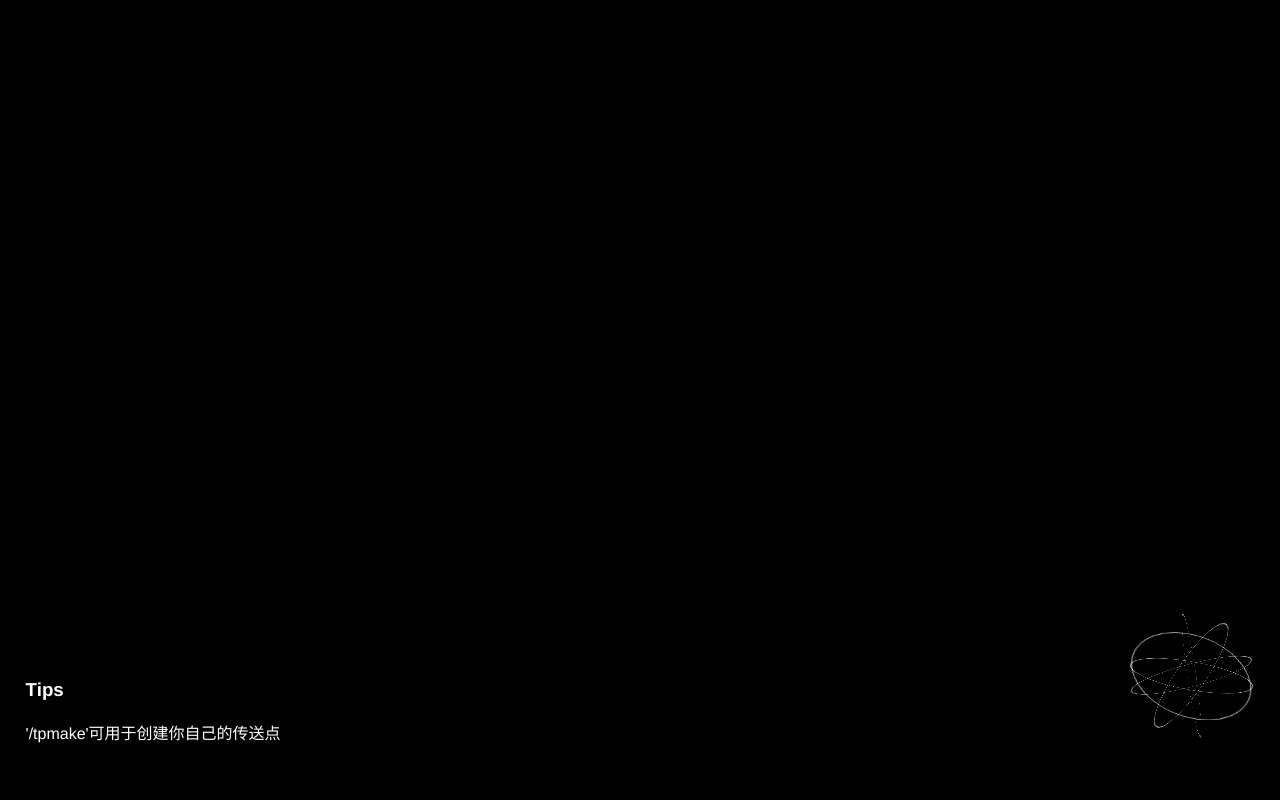
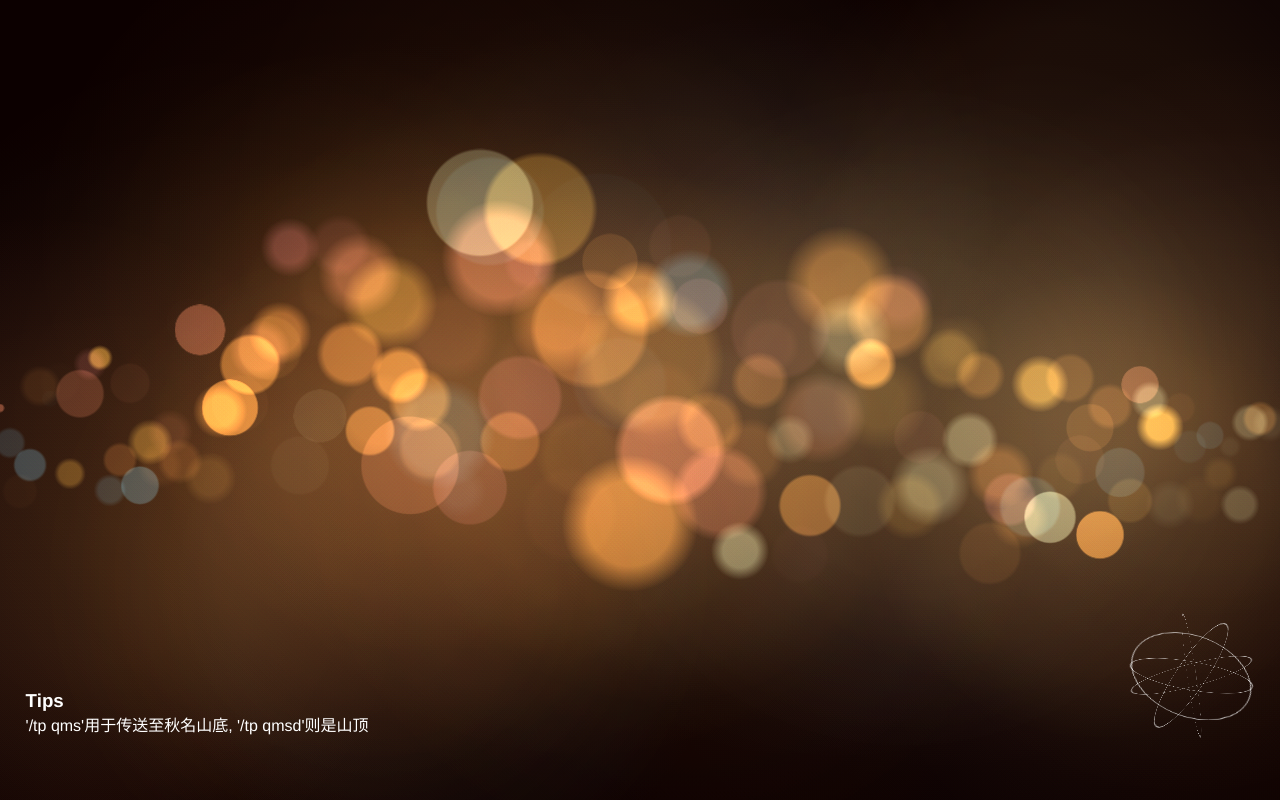
Before and after one commit to fivem-wl/wl-loading, a plain HTML site: page resources/index.html in a window 1280 px wide. Drawn offline with Linux system fonts and the light colour scheme.

Commit message:
[update] added dynamic canvas

```diff
--- a/resources/css/index.css
+++ b/resources/css/index.css
@@ -1,7 +1,22 @@
-body {
-    background: #000;
+*, *:after, *:before {
+    box-sizing: border-box;
+    margin: 0;
+    padding: 0;
+}
+html, body {
+    margin: 0;
+    padding: 0;
+    width: 100%;
+    height: 100%;
+    overflow: hidden;
+    background-color: #000000;
     font-family: '华文细黑', 'STXihei', 'PingFang TC', '微软雅黑体', 'Microsoft YaHei New', '微软雅黑', 'Microsoft Yahei', '宋体', 'SimSun', 'Helvetica Neue', 'Helvetica', Arial, sans-serif;
     font-weight: 100;
+}
+canvas {
+    width: 100%;
+    height: 100%;
+    object-fit: cover;
 }
 
 #loading-icon {
@@ -9,7 +24,7 @@ body {
     bottom: 0;
     right: 2%;
     opacity: 1;
-    transition: all 0.5s;
+    transition: all 1s;
 }
 
 #loading-icon.hide {
@@ -20,13 +35,13 @@ body {
     width: 50%;
     color: #FFFFFF;
     position: fixed;
-    bottom: 7%;
+    bottom: 8%;
     left: 2%;
 }
 
 #tips-legend, #tips-content{
     opacity: 1;
-    transition: all 0.5s;
+    transition: all 1s;
 }
 
 #tips-legend.hide, #tips-content.hide {
--- a/resources/index.html
+++ b/resources/index.html
@@ -6,6 +6,8 @@
     <link rel="stylesheet" type="text/css" href="css/index.css">
     <link rel="stylesheet" type="text/css" href="css/loading-icon.css">
     <script type = "text/javascript" src = "js/wl-loading.js"></script>
+    <script type = "text/javascript" src = "js/brokeh.js"></script>
+
 </head>
 <body>
 <div id="loading-icon" class="cssload-wrap">
--- /dev/null
+++ b/resources/js/brokeh.js
@@ -0,0 +1,265 @@
+// Vanilla JS dom ready
+function ready(fn) {
+    if (document.readyState === "complete"  || document.readyState !== "loading"){
+        fn();
+    } else {
+        document.addEventListener("DOMContentLoaded", fn);
+    }
+}
+
+ready(function(){
+
+    const colors = [
+        '#2B5F75','#64363C','#F9BF45','#985F2A','#E2943B','#A35E47','#B5CAA0'
+    ];
+
+
+    // const colors = [
+    //     '#4a0206','#710006','#bb0d1a','#fa6632','#cf0638','#ef3e4d','#fdbbc1'
+    // ];
+
+    const TWO_PI = Math.PI * 2;
+
+    function lerp(value, min, max) {
+        return min + value * (max - min);
+    }
+
+    function map(value, inMin, inMax, outMin, outMax) {
+        return lerp(normalize(value, inMin, inMax), outMin, outMax);
+    }
+
+    function normalize(value, min, max) {
+        return (value - min) / (max - min);
+    }
+
+    function fill(size, fn) {
+        return [...Array(size)].map((undef, i) => fn(i));
+    }
+
+    function random(min, max) {
+
+        if(arguments.length === 0) {
+            return Math.random();
+        }
+
+        if(Array.isArray(min)) {
+            return min[ Math.floor(Math.random() * min.length) ];
+        }
+
+        if(typeof min == 'undefined') min = 1;
+        if(typeof max == 'undefined') max = min || 1, min = 0;
+
+        return min + Math.random() * (max - min);
+    }
+
+    function toRadians(degrees) {
+        return degrees * Math.PI / 180;
+    }
+
+    function toRGB(hex) {
+        var result = /^#?([a-f\d]{2})([a-f\d]{2})([a-f\d]{2})$/i.exec(hex);
+        return result ? [
+            parseInt(result[1], 16),
+            parseInt(result[2], 16),
+            parseInt(result[3], 16)
+        ] : null;
+    }
+
+    class Light {
+
+        constructor({
+                        position = {x: 0, y: 0},
+                        radius,
+                        color = '#FFFFFF',
+                        alpha = 0.5,
+                        softness = 0.1,
+                        twinkle = false
+                    } = {}) {
+
+            this.graphics = document.createElement('canvas').getContext('2d');
+            this.position = position;
+            this.radius = radius;
+            this.color = color;
+            this.alpha = alpha;
+            this.softness = softness;
+
+            this.twinkle = random() > 0.7 ? false : {
+                phase: random(TWO_PI),
+                speed: random(0.002, 0.004)
+            };
+
+            this.render();
+        }
+
+        get canvas() {
+            return this.graphics.canvas;
+        }
+
+        render() {
+
+            const { graphics, radius, color, alpha, softness } = this;
+            const [ r, g, b ] = toRGB(color);
+            const gradient = graphics.createRadialGradient(0, 0, radius, 0, 0, 0);
+
+            gradient.addColorStop(0,        `rgba(${r},${g},${b},0)`);
+            gradient.addColorStop(softness, `rgba(${r},${g},${b},${alpha})`);
+            gradient.addColorStop(1,        `rgba(${r},${g},${b},${alpha})`);
+
+            this.canvas.width = radius * 2.1
+            this.canvas.height = radius * 2.1;
+
+            graphics.translate(radius, radius);
+            graphics.beginPath();
+            graphics.arc(0, 0, radius, 0, TWO_PI);
+            graphics.fillStyle = gradient;
+            graphics.fill();
+        }
+
+        update(time) {
+
+            if ( ! this.twinkle) return;
+
+            const { phase, speed } = this.twinkle;
+            const theta = phase + time * speed;
+            const value = normalize(Math.sin(theta), -1, 1);
+
+            this.twinkle.scale = lerp(value, 0.98, 1.02);
+            this.twinkle.alpha = lerp(value, 0.1, 1);
+        }
+
+        draw(context) {
+
+            context.save();
+            context.translate(this.position.x, this.position.y);
+
+            if (this.twinkle) {
+                const { scale, alpha } = this.twinkle;
+                context.scale(scale, scale);
+                context.globalAlpha = alpha;
+            }
+
+            context.drawImage(this.canvas, -this.radius, -this.radius);
+            context.restore();
+        }
+    }
+
+    class Background {
+
+        constructor({baseColor = '#0C0000'} = {}) {
+            this.baseColor = baseColor;
+            this.graphics = document.createElement('canvas').getContext('2d');
+            this.render();
+        }
+
+        get canvas() {
+            return this.graphics.canvas;
+        }
+
+        render() {
+
+            const width = window.innerWidth;
+            const height = window.innerHeight;
+            const centerY = height / 2;
+            const count = Math.floor(0.05 * width);
+            const context = this.graphics;
+
+            context.canvas.width = width;
+            context.canvas.height = height;
+            context.globalCompositeOperation = 'lighter';
+            context.beginPath();
+            context.fillStyle = this.baseColor;
+            context.fillRect(0, 0, width, height);
+
+            for (let i = 0; i < count; i++) {
+
+                const light = new Light({
+                    radius: random(200, 400),
+                    alpha: random(0.01, 0.05),
+                    color: random(colors),
+                    softness: random(0.25, 0.9)
+                });
+
+                context.drawImage(
+                    light.canvas,
+                    random(width) - light.radius,
+                    centerY - light.radius + random(-200, 200)
+                );
+            }
+        }
+
+        draw(context) {
+            context.drawImage(this.canvas, 0, 0);
+        }
+    }
+
+    const canvas = document.createElement('canvas');
+    const context = canvas.getContext('2d');
+    document.body.appendChild(canvas);
+
+    const background = new Background();
+
+    let lights = [];
+
+    function draw(time) {
+
+        const { width, height } = canvas;
+
+        context.save();
+        context.clearRect(0, 0, width, height);
+        context.globalCompositeOperation = 'lighter';
+
+        background.draw(context);
+
+        lights.forEach(light => {
+            light.update(time);
+            light.draw(context);
+        });
+
+        context.restore();
+        requestAnimationFrame(draw);
+    }
+
+    function resize(event) {
+        const width = window.innerWidth;
+        const height = window.innerHeight;
+        canvas.width = width;
+        canvas.height = height;
+    }
+
+    function reset() {
+
+        const { width, height } = canvas;
+        const count = Math.floor(width * 0.1);
+        const theta = random(TWO_PI);
+        const amplitude = height * 0.08;
+        const cx = width / 2;
+        const cy = height / 2;
+
+        lights = fill(count, i => {
+
+            const percent = (i / count);
+            const x = percent * width;
+            const distanceToCenter = 1 - Math.abs(cx - x) / cx;
+            const varianceRange = lerp(distanceToCenter, 50, 200);
+            const variance = random(-varianceRange, varianceRange);
+            const offset = Math.sin(theta + percent * TWO_PI) * amplitude + variance;
+            const y = cy + offset;
+
+            return new Light({
+                position: {x, y},
+                radius: random(25, Math.max(1, 80 * distanceToCenter)),
+                color: random(colors),
+                alpha: random(0.05, 0.6),
+                softness: random(0.02, 0.5)
+            });
+        });
+    }
+
+    function init() {
+        resize();
+        reset();
+        requestAnimationFrame(draw);
+    }
+
+    init();
+});
--- a/resources/js/wl-loading.js
+++ b/resources/js/wl-loading.js
@@ -19,6 +19,7 @@ ready(function(){
     let iconEl = document.getElementById("loading-icon");
     let tipsLegendEl = document.getElementById("tips-legend");
     let tipsContentEl = document.getElementById("tips-content");
+    let previousIndex;
 
     let naturalAppear = function(){
         iconEl.classList.add("hide");
@@ -26,24 +27,32 @@ ready(function(){
 
         setTimeout(function() {
             tipsLegendEl.innerText = "Tips";
-        }, 500);
+        }, 1000);
 
         setTimeout(function() {
             iconEl.classList.remove("hide");
             tipsLegendEl.classList.remove("hide");
-        }, 500);
+        }, 1000);
     };
 
     let tipsLoop = function(){
+        let index = Math.floor(Math.random()*tips.length);
+
+        while (index === previousIndex) {
+            index = Math.floor(Math.random()*tips.length);
+        }
+
+        previousIndex = index;
+
         tipsContentEl.classList.add("hide");
 
         setTimeout(function() {
-            tipsContentEl.innerText = tips[Math.floor(Math.random()*tips.length)];
-        }, 500);
+            tipsContentEl.innerText = tips[index];
+        }, 1000);
 
         setTimeout(function() {
             tipsContentEl.classList.remove("hide");
-        }, 500);
+        }, 1000);
 
         setTimeout(tipsLoop, 7000);
     };
```
